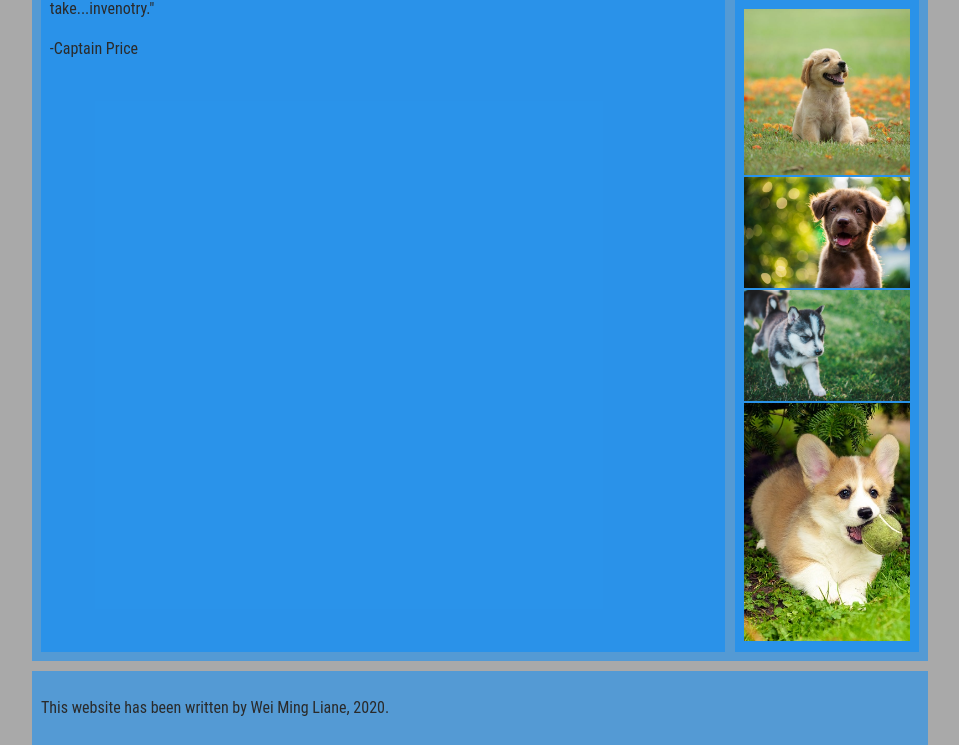
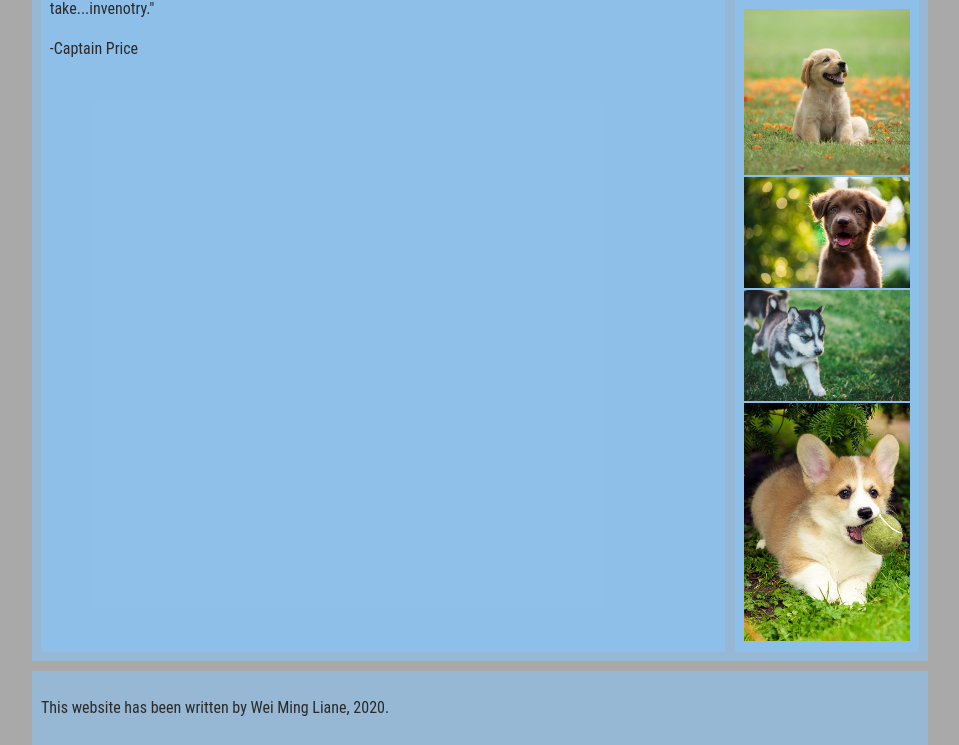
Before and after one commit to wliane/wliane.github.io, a plain HTML site: page Lab_3/index.html in a window 1280 px wide. Shown: the part 408-1153 px from the top of the page, without its empty margins (160-1119 px from the left). Drawn offline with Linux system fonts and the light colour scheme.

Commit message:
Update styles.css

```diff
--- a/Lab_3/style.css
+++ b/Lab_3/style.css
@@ -62,7 +62,7 @@ body > * {
 }
 
 main, header, nav, article, aside, footer, section {
-  background-color: rgba(0, 140, 255, 0.5);
+  background-color: rgba(133, 200, 255, 0.5);
   padding: 1%;
 }
 
```
